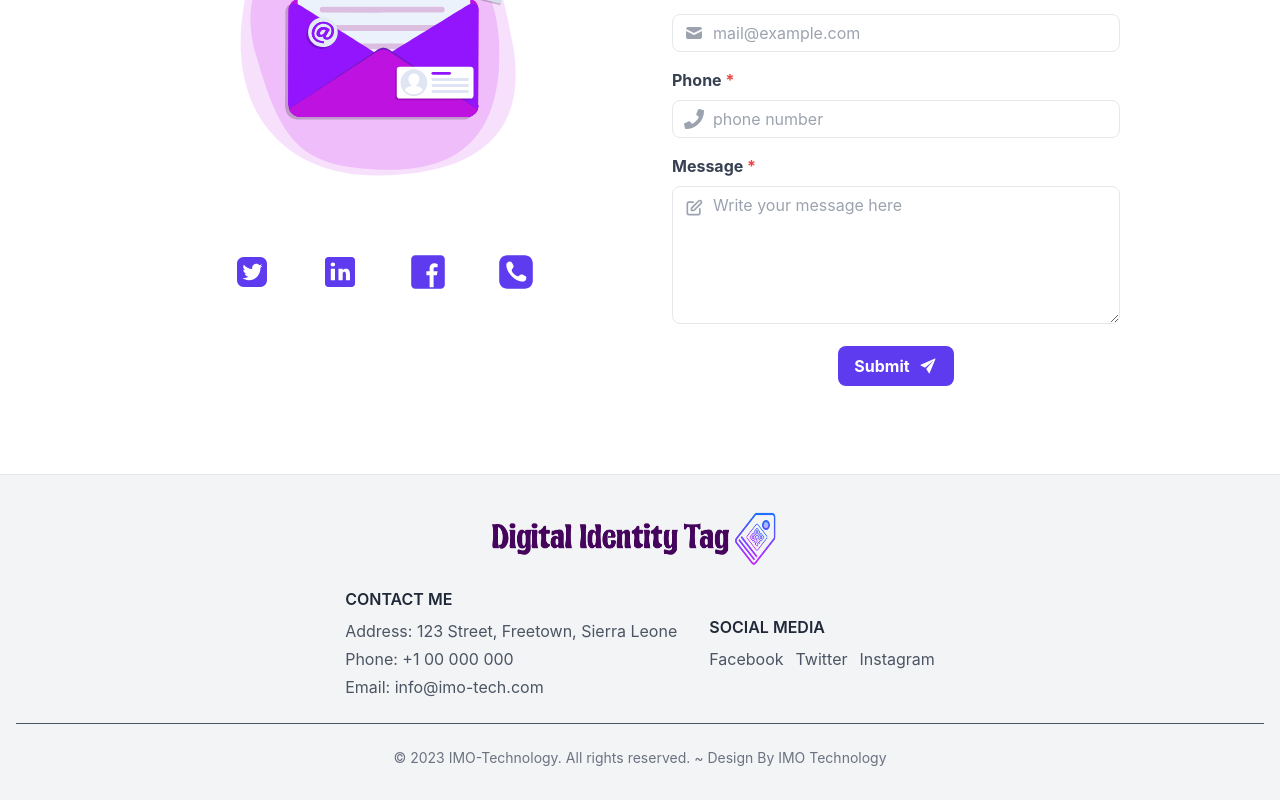
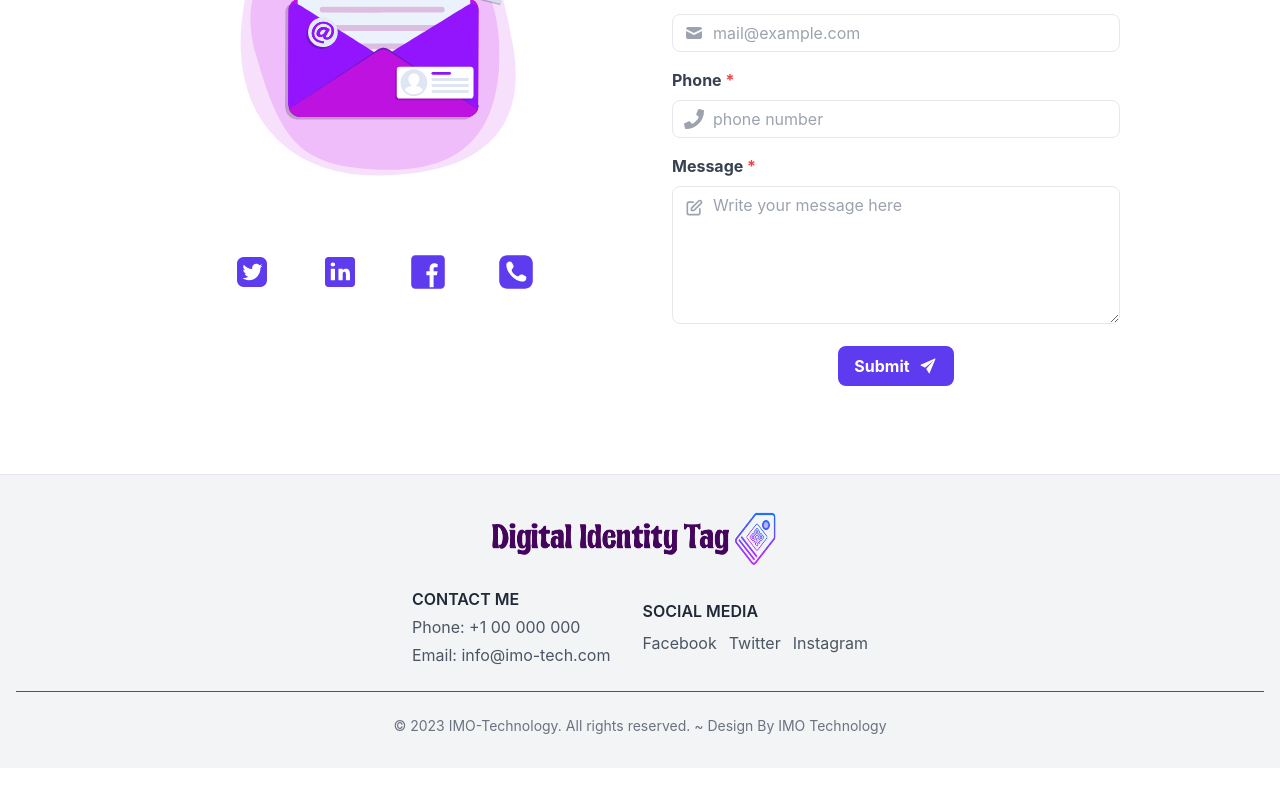
Before and after one commit to Imo-Tech-Solutions/digital_contacts, a React (Create React App) app: page /#/ in a window 1280 px wide. Shown: the part 3901-4701 px from the top of the page. After the commit the page ends 4669 px from the top, so only its background shows below. Built offline with nearby package versions, Linux system fonts and the light colour scheme.

Commit message:
update footer.jsx

```diff
--- a/src/components/Footer.jsx
+++ b/src/components/Footer.jsx
@@ -12,9 +12,9 @@
         <div className="flex flex-col md:flex-row justify-center items-center mt-4">
           <div className="md:mr-8">
             <h4 className="text-gray-800 uppercase font-semibold">Contact Me</h4>
-            <p className="text-gray-600 mt-2">
+            {/* <p className="text-gray-600 mt-2">
               Address: 123 Street, Freetown, Sierra Leone
-            </p>
+            </p> */}
             <p className="text-gray-600 mt-1">Phone: +1 00 000 000</p>
             <p className="text-gray-600 mt-1">Email: info@imo-tech.com</p>
           </div>
```
